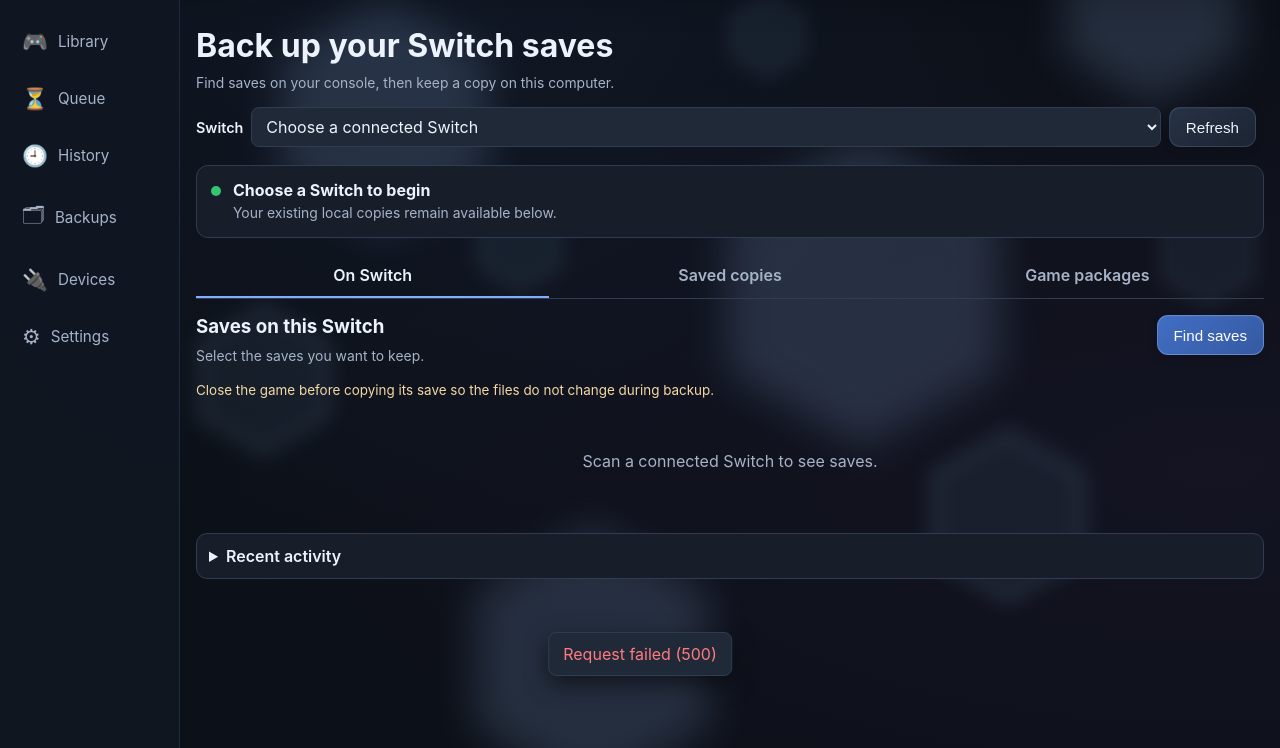
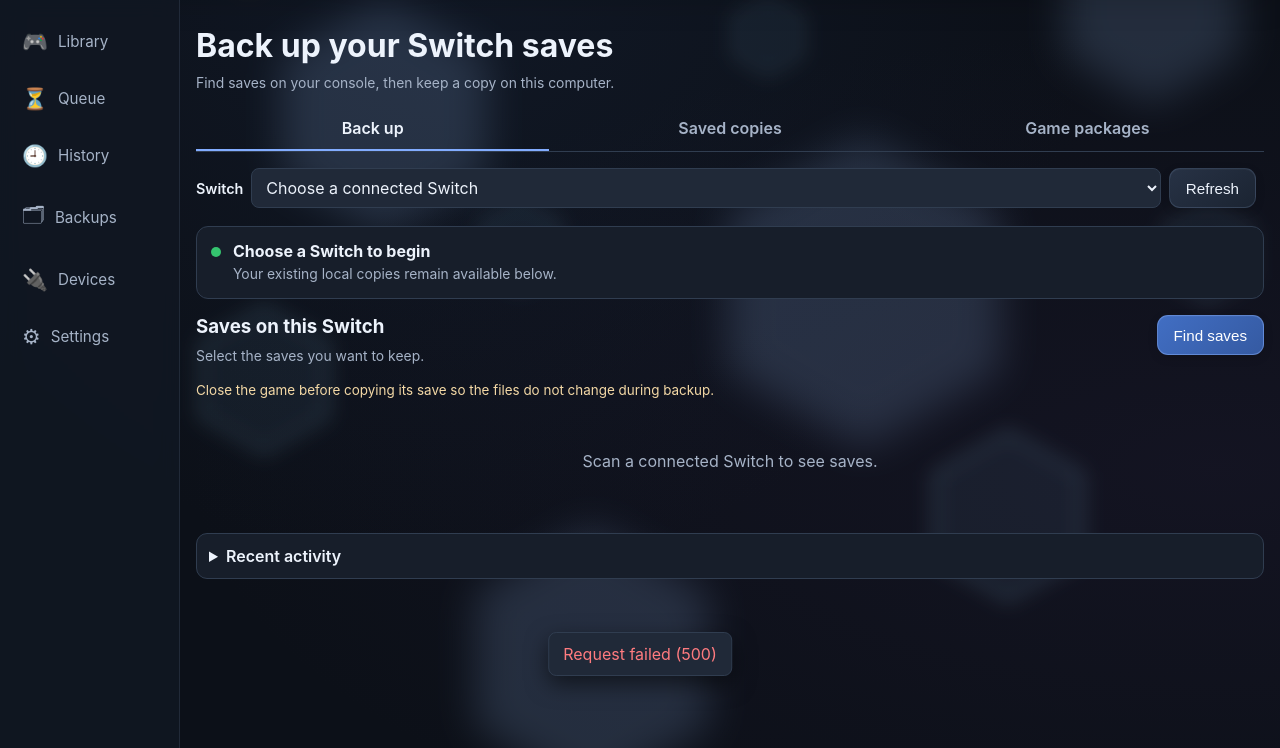
Before and after one commit to Steklorez/Switch-agent, a FastAPI app: template switchagent/web/templates/backups.html in a window 1280 px wide. Shown: the part 52-800 px from the top of the page. Run offline with FastAPI, Linux system fonts and the light colour scheme; the template is opened without the code that fills it, so the values that code supplies are empty; parts of the project's set-up code (start-up, migrations or seed data) failed here and were passed over; some libraries are stand-ins or nearby versions.

Commit message:
Clarify backup tasks by tab

```diff
--- a/switchagent/web/static/backups.js
+++ b/switchagent/web/static/backups.js
@@ -69,6 +69,7 @@
     return api(url, { method: "POST", headers: { "Content-Type": "application/json" }, body: JSON.stringify(body) });
   }
   function chosenDevice() { return $("backup-device").value; }
+  function activeView() { return root.querySelector('[role="tab"][aria-selected="true"]')?.id || "backup-tab-saves"; }
   function inventory(kind) { return state.inventory?.[chosenDevice()]?.[kind] || []; }
   function snapshots() { return state.catalog?.snapshots || []; }
   function gameExports() { return state.catalog?.games || []; }
@@ -79,6 +80,23 @@
       (fingerprint ? `Switch •${fingerprint.slice(-4).toUpperCase()}` : "Source Switch unknown");
   }
   function clearSelection(kind) { selected[kind].clear(); render(); }
+  function renderDeviceStatus() {
+    const view = activeView(), local = view === "backup-tab-local", games = view === "backup-tab-games";
+    $("backup-heading-title").textContent = local ? "Your saved copies" :
+      games ? "Export game packages" : "Back up your Switch saves";
+    $("backup-device-label").textContent = local ? "Target Switch (for restore)" : "Switch";
+    $("backup-device").setAttribute("aria-label", local ? "Target Switch for restore" :
+      games ? "Switch for game export" : "Switch for save backup");
+    $("backup-heading-subtitle").textContent = local
+      ? "Find, check, and download copies saved on this computer."
+      : games ? "Export game packages separately from save copies."
+        : "Find saves on your console, then keep a copy on this computer.";
+    $("backup-device-status").textContent = local
+      ? chosenDevice() ? "Selected for restore" : "No Switch needed to download"
+      : chosenDevice() ? "Connected" :
+        !devices.some(device => device.connected) ? "No Switch connected" :
+          games ? "Choose a Switch to scan packages" : "Choose a Switch to find saves";
+  }
   function titleId(row) {
     const id = row?.cover_id || row?.identity?.title_id || row?.title_id;
     return /^[0-9a-f]{16}$/i.test(String(id || "")) ? String(id).toUpperCase() : null;
@@ -490,6 +508,7 @@
   }
   function renderOverview() {
     const device = chosenDevice();
+    const view = activeView(), localView = view === "backup-tab-local", gamesView = view === "backup-tab-games";
     const jobs = [...(state.jobs || [])].reverse().filter(job => job.device_id === device || !job.device_id);
     const active = jobs.find(job => job.state === "queued" || job.state === "running");
     const latest = active || jobs[0];
@@ -518,12 +537,23 @@
         : "Last task failed";
       detail.textContent = (latest.error || "Open Recent activity for details.") +
         (latest.action === "create_snapshots" && latest.items_done ? " Finished copies remain in Saved copies." : "");
+    } else if (latest?.action === "create_archive" && latest.state === "ready") {
+      title.textContent = "ZIP ready";
+      detail.textContent = "Download it above or from Recent activity. Your local copies remain available below.";
+    } else if (localView) {
+      const count = snapshots().length;
+      title.textContent = count ? `${count} ${count === 1 ? "copy" : "copies"} saved on this computer` : "No local copies yet";
+      detail.textContent = count ? "Download copies as a ZIP. No Switch is needed." :
+        "Back up saves from a Switch or import a ZIP below.";
+    } else if (gamesView) {
+      const count = inventory("games").length;
+      title.textContent = !device ? "Choose a Switch to scan game packages" :
+        count ? `${count} game ${count === 1 ? "package" : "packages"} found` : "Ready to scan game packages";
+      detail.textContent = !device ? "Game packages are separate from save backups." :
+        count ? "Select packages below to export them." : "Press Scan games to read the connected Switch.";
     } else if (latest?.action === "create_snapshots" && latest.state === "ready") {
       title.textContent = `Backup complete · ${latest.items_done} of ${latest.items_total} copies saved`;
       detail.textContent = "Your copies are on this computer. Download a ZIP to keep them elsewhere.";
-    } else if (latest?.action === "create_archive" && latest.state === "ready") {
-      title.textContent = "ZIP ready";
-      detail.textContent = "Download it above or from Recent activity. Your local copies remain available below.";
     } else if (!device) {
       title.textContent = "Choose a connected Switch";
       detail.textContent = `${snapshots().length} local copies remain available.`;
@@ -578,7 +608,7 @@
     $("backup-discard-plan").disabled = cancellingPlans.has(reservation.plan_id);
     banner.hidden = false;
   }
-  function render() { saveRows(); localRows(); gameRows(); updateSelection(); activityRows(); renderPreparedPlan(); renderOverview(); }
+  function render() { saveRows(); localRows(); gameRows(); updateSelection(); activityRows(); renderPreparedPlan(); renderDeviceStatus(); renderOverview(); }
   function download(url) {
     const anchor = el("a");
     anchor.href = url;
@@ -641,12 +671,10 @@
       select.replaceChildren(new Option("Choose a connected Switch", ""), ...connected.map(d =>
         new Option(d.friendly_name || d.display_name || d.device_id, d.device_id)));
       select.value = connected.some(d => d.device_id === prior) ? prior : (connected.length === 1 ? connected[0].device_id : "");
-      $("backup-device-status").textContent = connected.length === 0 ? "No Switch connected" :
-        connected.length > 1 && !select.value ? "Choose a Switch to avoid mixing devices" : "Connected";
       if (select.value !== prior) {
         if (plan) $("backup-confirm-dialog").close();
         selected.saves.clear(); selected.games.clear(); render();
-      }
+      } else renderDeviceStatus();
     } catch (error) { notify(error.message, true); }
   }
   async function submit(url, body) {
@@ -688,6 +716,8 @@
       candidate.tabIndex = active ? 0 : -1;
       $(candidate.getAttribute("aria-controls")).hidden = !active;
     }
+    renderDeviceStatus();
+    renderOverview();
   }
   tabs.forEach((tab, index) => {
     tab.addEventListener("click", () => activateTab(tab));
@@ -702,8 +732,6 @@
   $("backup-device").addEventListener("change", () => {
     if (plan) $("backup-confirm-dialog").close();
     selected.saves.clear(); selected.games.clear(); render();
-    $("backup-device-status").textContent = chosenDevice() ? "Connected" :
-      devices.some(device => device.connected) ? "Choose a Switch to avoid mixing devices" : "No Switch connected";
   });
   $("backup-review-plan").addEventListener("click", () => {
     const current = reservationToReview();
--- a/switchagent/web/templates/backups.html
+++ b/switchagent/web/templates/backups.html
@@ -5,12 +5,17 @@
 <div class="backup-lab" id="backup-lab">
   <div class="backup-heading">
     <div>
-      <h2>Back up your Switch saves</h2>
-      <p class="backup-muted">Find saves on your console, then keep a copy on this computer.</p>
+      <h2 id="backup-heading-title">Back up your Switch saves</h2>
+      <p class="backup-muted" id="backup-heading-subtitle">Find saves on your console, then keep a copy on this computer.</p>
     </div>
   </div>
+  <div class="backup-tabs" role="tablist" aria-label="Backup sections">
+    <button type="button" role="tab" id="backup-tab-saves" aria-controls="backup-panel-saves" aria-selected="true">Back up</button>
+    <button type="button" role="tab" id="backup-tab-local" aria-controls="backup-panel-local" aria-selected="false" tabindex="-1">Saved copies</button>
+    <button type="button" role="tab" id="backup-tab-games" aria-controls="backup-panel-games" aria-selected="false" tabindex="-1">Game packages</button>
+  </div>
   <div class="backup-device-bar">
-    <label for="backup-device">Switch</label>
+    <label for="backup-device" id="backup-device-label">Switch</label>
     <select id="backup-device" aria-label="Switch for backup operations"><option value="">Choose a connected Switch</option></select>
     <button type="button" class="btn btn-secondary" id="backup-refresh">Refresh</button>
     <span id="backup-device-status" class="backup-muted" role="status"></span>
@@ -33,12 +38,6 @@
       <button type="button" class="btn btn-secondary" id="backup-review-plan">Review and confirm</button>
       <button type="button" class="btn btn-secondary" id="backup-discard-plan">Cancel restore</button>
     </div>
-  </div>
-
-  <div class="backup-tabs" role="tablist" aria-label="Backup sections">
-    <button type="button" role="tab" id="backup-tab-saves" aria-controls="backup-panel-saves" aria-selected="true">On Switch</button>
-    <button type="button" role="tab" id="backup-tab-local" aria-controls="backup-panel-local" aria-selected="false" tabindex="-1">Saved copies</button>
-    <button type="button" role="tab" id="backup-tab-games" aria-controls="backup-panel-games" aria-selected="false" tabindex="-1">Game packages</button>
   </div>
 
   <section id="backup-panel-saves" class="backup-panel" role="tabpanel" aria-labelledby="backup-tab-saves">
```
